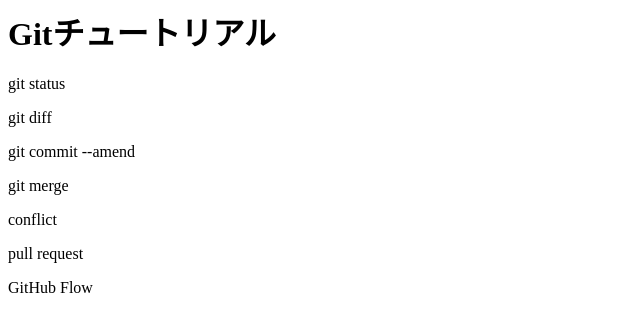
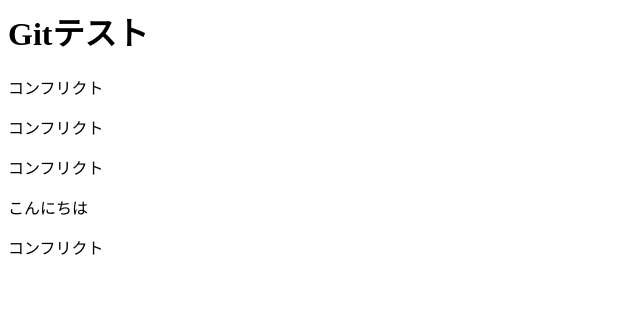
Before and after one commit to ctl-saito/git_tutorial, a plain HTML site: page index.html in a window 1280 px wide. Shown: the whole page, without its empty margins (0-640 px from the left). Drawn offline with Linux system fonts and the light colour scheme.

Commit message:
5行目を"こんにちは"に変更

```diff
--- a/index.html
+++ b/index.html
@@ -1,8 +1,6 @@
-<h1>Gitチュートリアル</h1>
-<p>git status</p>
-<p>git diff</p>
-<p>git commit --amend</p>
-<p>git merge</p>
-<p>conflict</p>
-<p>pull request</p>
-<p>GitHub Flow</p>
+<h1>Gitテスト</h1>
+<p>コンフリクト</p>
+<p>コンフリクト</p>
+<p>コンフリクト</p>
+<p>こんにちは</p>
+<p>コンフリクト</p>
```
